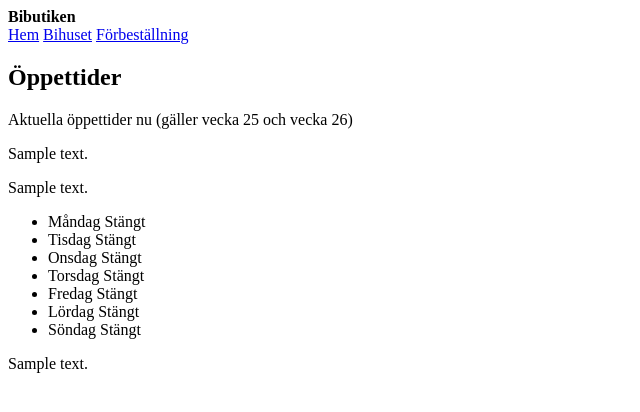
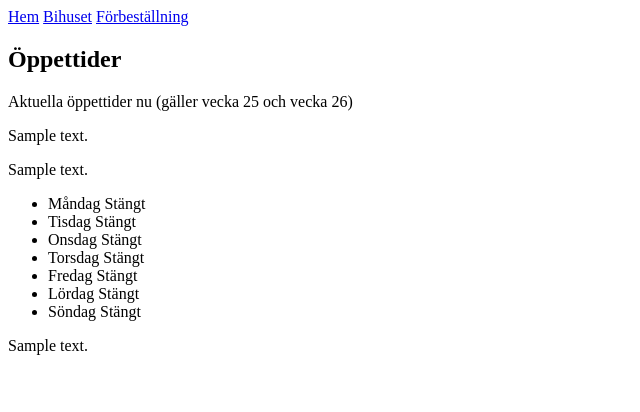
Before and after one commit to Pyrre1/bibutiken, a PHP site: page / in a window 1280 px wide. Shown: the top 412 px of the page, without its empty margins (0-640 px from the left). Run offline with PHP 8.4, Linux system fonts and the light colour scheme; tables that the repository leaves empty hold one stand-in row (values such as "Sample post").

Commit message:
Fix: Block for empty plans. Fix: small cosmetics

```diff
--- a/app/Views/admin/_footer.php
+++ b/app/Views/admin/_footer.php
@@ -1,3 +1,4 @@
 </main>
+<script src="/assets/js/main.js"></script>
 </body>
 </html>
--- a/app/Views/admin/hours.php
+++ b/app/Views/admin/hours.php
@@ -50,7 +50,7 @@
         <?php endif; ?>
 
         <?php if ($plan): ?>
-            <form method="post">
+            <form method="post" id="hours-form">
                 <input type="hidden" name="csrf_token" value="<?= Security::e(Security::csrfToken()) ?>">
                 <input type="hidden" name="action" value="save_plan">
                 <input type="hidden" name="mode" value="<?= Security::e($mode) ?>">
--- a/app/Views/public/_header.php
+++ b/app/Views/public/_header.php
@@ -8,12 +8,13 @@
     <link rel="stylesheet" href="/assets/css/style.css">
 </head>
 <body>
-<header class="site-nav">
-    <strong>Bibutiken</strong>
-    <nav>
-        <a href="/index.php">Hem</a>
-        <a href="/bihuset.php">Bihuset</a>
-        <a href="/preorder.php">Förbeställning</a>
-    </nav>
+<header class="site-header">
+    <div class="site-header__inner">
+        <nav class="site-nav">
+            <a href="/index.php">Hem</a>
+            <a href="/bihuset.php">Bihuset</a>
+            <a href="/preorder.php">Förbeställning</a>
+        </nav>
+    </div>
 </header>
 <main>
```
Also changed, not shown: public/admin/hours.php (+7 -0 lines), public/assets/js/main.js.
